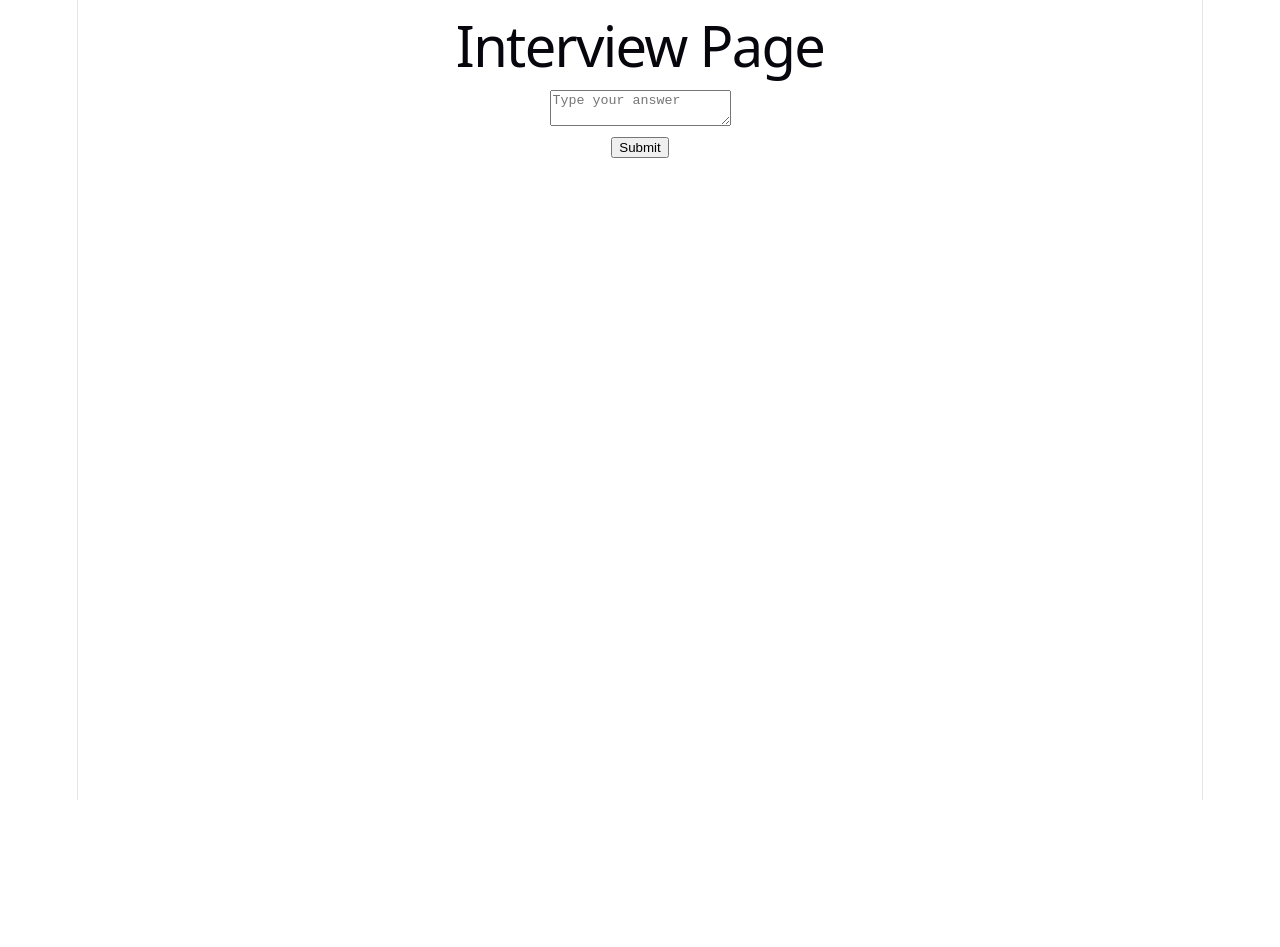
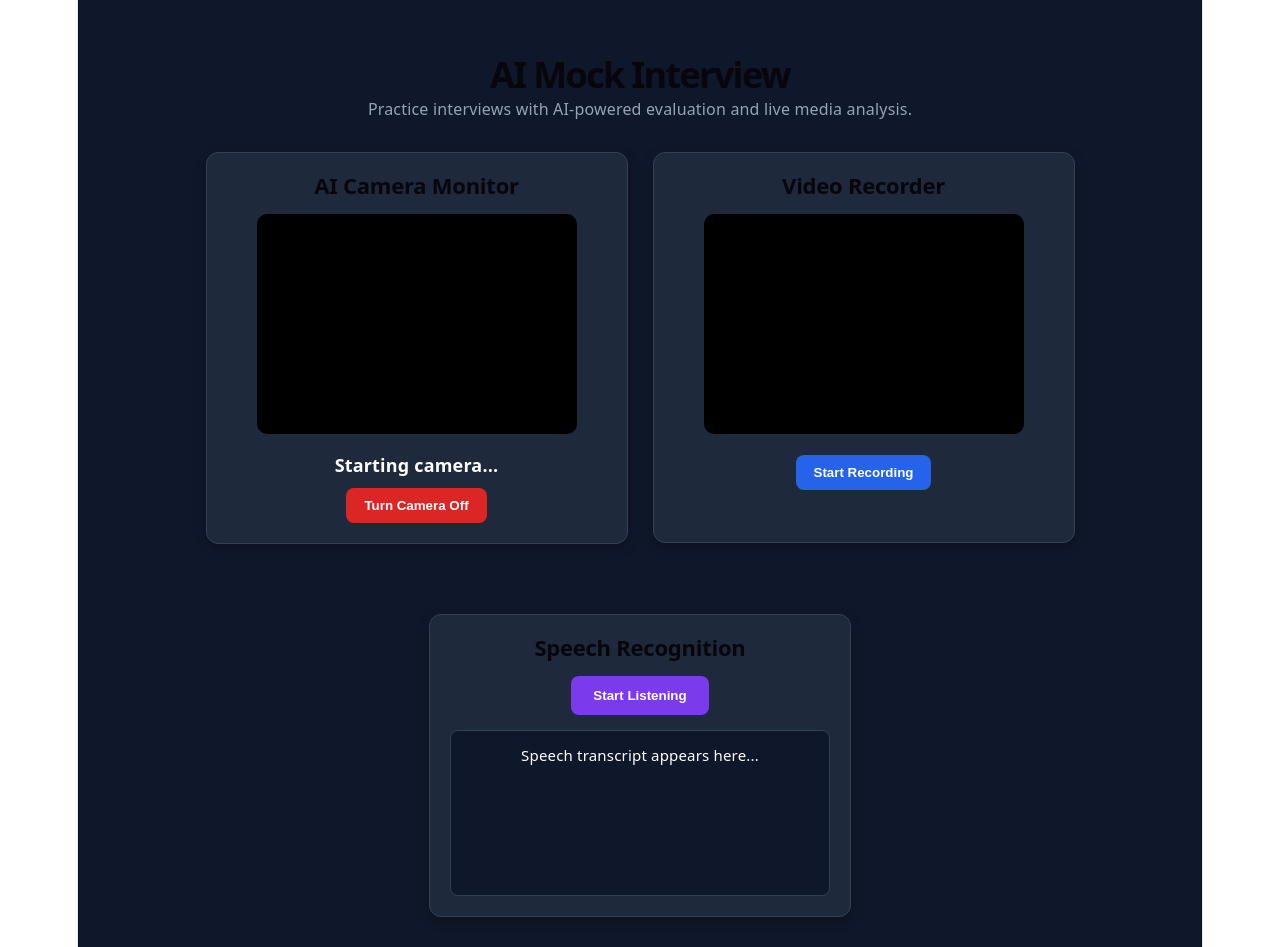
Before and after one commit to Tejashree-19/Ai_interviewer_simulator, a React app in the folder frontend/: page /interview in a window 1280 px wide. Before the commit the page ends 800 px from the top, so only its background shows below. Built offline with nearby package versions, Linux system fonts and the light colour scheme; no server answers; the HTML template or start-up script is replaced by a standard one.

Commit message:
Completed frontend media recording and UI polish

```diff
--- a/frontend/package.json
+++ b/frontend/package.json
@@ -11,6 +11,7 @@
   },
   "dependencies": {
     "axios": "^1.16.0",
+    "face-api.js": "^0.22.2",
     "react": "^19.2.6",
     "react-dom": "^19.2.6",
     "react-router-dom": "^7.15.0"
--- /dev/null
+++ b/frontend/src/components/VideoRecorder.jsx
@@ -0,0 +1,190 @@
+import { useRef, useState } from "react";
+import axios from "axios";
+
+function VideoRecorder() {
+
+  const videoRef = useRef(null);
+
+  const [mediaRecorder, setMediaRecorder] = useState(null);
+
+  const [recording, setRecording] = useState(false);
+
+  const chunksRef = useRef([]);
+
+  const startRecording = async () => {
+
+    try {
+
+      const stream =
+        await navigator.mediaDevices.getUserMedia({
+          video: true,
+          audio: true,
+        });
+
+      videoRef.current.srcObject = stream;
+
+      const recorder = new MediaRecorder(stream);
+
+      recorder.ondataavailable = (event) => {
+        chunksRef.current.push(event.data);
+      };
+
+      recorder.onstop = async () => {
+
+        const blob = new Blob(
+          chunksRef.current,
+          {
+            type: "video/webm",
+          }
+        );
+
+        const videoURL =
+          URL.createObjectURL(blob);
+          const formData = new FormData();
+
+formData.append(
+  "file",
+  blob,
+  "interview-recording.webm"
+);
+
+try {
+
+  const response = await axios.post(
+    "http://127.0.0.1:8000/upload-video",
+    formData
+  );
+
+  console.log(response.data);
+
+} catch (error) {
+
+  console.log(error);
+
+}
+
+        chunksRef.current = [];
+      };
+
+      recorder.start();
+
+      setMediaRecorder(recorder);
+
+      setRecording(true);
+
+    } catch (error) {
+
+      console.log(error);
+
+    }
+  };
+
+  const stopRecording = () => {
+
+    mediaRecorder.stop();
+
+    setRecording(false);
+
+  };
+
+  return (
+
+    <div
+      style={{
+        background: "#1E293B",
+        padding: "20px",
+        borderRadius: "12px",
+        color: "white",
+        width: "380px",
+        paddingBottom: "52px",
+        border: "1px solid #334155",
+        boxShadow: "0 4px 12px rgba(0,0,0,0.25)",
+      }}
+    >
+
+      <h2
+  style={{
+    marginBottom: "15px",
+    fontSize: "22px",
+    fontWeight: "bold",
+  }}
+>
+  Video Recorder
+</h2>
+
+      <video
+        ref={videoRef}
+        autoPlay
+        muted
+        width="320"
+        height="220"
+        style={{
+          borderRadius: "10px",
+          background: "black",
+        }}
+      />
+
+    <div
+  style={{
+    marginTop: "15px",
+  }}
+>
+
+  {recording && (
+
+    <p
+      style={{
+        color: "#EF4444",
+        fontWeight: "bold",
+        marginBottom: "10px",
+      }}
+    >
+      🔴 Recording...
+    </p>
+
+  )}
+
+  {!recording ? (
+
+        <button
+  onClick={startRecording}
+  style={{
+    background: "#2563EB",
+    color: "white",
+    border: "none",
+    padding: "10px 18px",
+    borderRadius: "8px",
+    cursor: "pointer",
+    fontWeight: "bold",
+  }}
+>
+  Start Recording
+</button>
+
+        ) : (
+
+        <button
+  onClick={stopRecording}
+  style={{
+    background: "#DC2626",
+    color: "white",
+    border: "none",
+    padding: "10px 18px",
+    borderRadius: "8px",
+    cursor: "pointer",
+    fontWeight: "bold",
+  }}
+>
+  Stop Recording
+</button>
+
+        )}
+
+      </div>
+
+    </div>
+
+  );
+}
+
+export default VideoRecorder;
--- /dev/null
+++ b/frontend/src/components/VoiceRecorder.jsx
@@ -0,0 +1,153 @@
+import { useState } from "react";
+
+function VoiceRecorder() {
+
+  const [transcript, setTranscript] =
+    useState("");
+
+  const [listening, setListening] =
+    useState(false);
+
+  const SpeechRecognition =
+    window.SpeechRecognition ||
+    window.webkitSpeechRecognition;
+
+  const recognition =
+    new SpeechRecognition();
+
+  recognition.continuous = true;
+
+  recognition.interimResults = true;
+
+  recognition.onresult = (event) => {
+
+    let currentTranscript = "";
+
+    for (
+      let i = 0;
+      i < event.results.length;
+      i++
+    ) {
+
+      currentTranscript +=
+        event.results[i][0].transcript;
+
+    }
+
+    setTranscript(currentTranscript);
+  };
+
+  const startListening = () => {
+
+    recognition.start();
+
+    setListening(true);
+
+  };
+
+  const stopListening = () => {
+
+    recognition.stop();
+
+    setListening(false);
+
+  };
+
+  return (
+
+    <div
+      style={{
+        background: "#1E293B",
+        padding: "20px",
+        borderRadius: "12px",
+        color: "white",
+        width: "380px",
+        marginTop: "20px",
+        border: "1px solid #334155",
+        boxShadow: "0 4px 12px rgba(0,0,0,0.25)",
+      }}
+    >
+
+      <h2
+        style={{
+          marginBottom: "15px",
+          fontSize: "22px",
+          fontWeight: "bold",
+        }}
+      >
+        Speech Recognition
+      </h2>
+      {listening && (
+
+  <p
+    style={{
+      color: "#22C55E",
+      fontWeight: "bold",
+      marginBottom: "10px",
+    }}
+  >
+    🎤 Listening...
+  </p>
+
+)}
+
+      {!listening ? (
+
+        <button
+          onClick={startListening}
+          style={{
+            background: "#7C3AED",
+            color: "white",
+            border: "none",
+            padding: "12px 22px",
+            borderRadius: "8px",
+            cursor: "pointer",
+            fontWeight: "bold",
+          }}
+        >
+          Start Listening
+        </button>
+
+      ) : (
+
+        <button
+          onClick={stopListening}
+          style={{
+            background: "#DC2626",
+            color: "white",
+            border: "none",
+            padding: "12px 22px",
+            borderRadius: "8px",
+            cursor: "pointer",
+            fontWeight: "bold",
+          }}
+        >
+          Stop Listening
+        </button>
+
+      )}
+
+      <div
+        style={{
+          marginTop: "15px",
+          background: "#0F172A",
+          padding: "12px",
+          borderRadius: "8px",
+          minHeight: "140px",
+          border: "1px solid #334155",
+          lineHeight: "1.6",
+          fontSize: "15px",
+        }}
+      >
+
+        {transcript ||
+          "Speech transcript appears here..."}
+
+      </div>
+
+    </div>
+
+  );
+}
+
+export default VoiceRecorder;
--- /dev/null
+++ b/frontend/src/components/WebcamMonitor.jsx
@@ -0,0 +1,165 @@
+import { useEffect, useRef, useState } from "react";
+
+function WebcamMonitor() {
+
+  const videoRef = useRef(null);
+
+  const [cameraStatus, setCameraStatus] =
+    useState("Starting camera...");
+
+  const [stream, setStream] =
+    useState(null);
+
+  const [cameraOn, setCameraOn] =
+    useState(true);
+
+  useEffect(() => {
+
+    startCamera();
+
+  }, []);
+
+  const startCamera = async () => {
+
+    try {
+
+      const mediaStream =
+        await navigator.mediaDevices.getUserMedia({
+          video: true,
+        });
+
+      if (videoRef.current) {
+
+        videoRef.current.srcObject =
+          mediaStream;
+
+      }
+
+      setStream(mediaStream);
+
+      setCameraStatus("✅ Camera Active");
+
+      setCameraOn(true);
+
+    } catch (error) {
+
+      console.log(error);
+
+      setCameraStatus(
+        "❌ Camera Access Denied"
+      );
+
+    }
+  };
+
+  const stopCamera = () => {
+
+    if (stream) {
+
+      stream.getTracks().forEach(
+        (track) => track.stop()
+      );
+
+      if (videoRef.current) {
+
+        videoRef.current.srcObject = null;
+
+      }
+
+      setCameraStatus("⛔ Camera Off");
+
+      setCameraOn(false);
+
+    }
+  };
+
+  return (
+
+    <div
+      style={{
+        padding: "20px",
+        background: "#1E293B",
+        borderRadius: "12px",
+        color: "white",
+        width: "380px",
+        marginBottom: "20px",
+        border: "1px solid #334155",
+        boxShadow: "0 4px 12px rgba(0,0,0,0.25)",
+      }}
+    >
+
+      <h2
+        style={{
+          marginBottom: "15px",
+          fontSize: "22px",
+          fontWeight: "bold",
+        }}
+      >
+        AI Camera Monitor
+      </h2>
+
+      <video
+        ref={videoRef}
+        autoPlay
+        muted
+        width="320"
+        height="220"
+        style={{
+          borderRadius: "10px",
+          background: "black",
+        }}
+      />
+
+      <p
+        style={{
+          marginTop: "12px",
+          fontWeight: "bold",
+        }}
+      >
+        {cameraStatus}
+      </p>
+
+      {cameraOn ? (
+
+        <button
+          onClick={stopCamera}
+          style={{
+            background: "#DC2626",
+            color: "white",
+            border: "none",
+            padding: "10px 18px",
+            borderRadius: "8px",
+            cursor: "pointer",
+            fontWeight: "bold",
+            marginTop: "10px",
+          }}
+        >
+          Turn Camera Off
+        </button>
+
+      ) : (
+
+        <button
+          onClick={startCamera}
+          style={{
+            background: "#2563EB",
+            color: "white",
+            border: "none",
+            padding: "10px 18px",
+            borderRadius: "8px",
+            cursor: "pointer",
+            fontWeight: "bold",
+            marginTop: "10px",
+          }}
+        >
+          Turn Camera On
+        </button>
+
+      )}
+
+    </div>
+
+  );
+}
+
+export default WebcamMonitor;
--- a/frontend/src/pages/Interview.jsx
+++ b/frontend/src/pages/Interview.jsx
@@ -1,75 +1,78 @@
-import { useState } from "react";
-import axios from "axios";
+import WebcamMonitor from "../components/WebcamMonitor";
+import VideoRecorder from "../components/VideoRecorder";
+import VoiceRecorder from "../components/VoiceRecorder";
 
 function Interview() {
 
-  const [answer, setAnswer] = useState("");
-  const [messages, setMessages] = useState([]);
+  return (
 
-  const sendAnswer = async () => {
+    <div
+      style={{
+        minHeight: "100vh",
+        background: "#0F172A",
+        padding: "30px",
+        color: "white",
+      }}
+    >
 
-    try {
+      <div
+        style={{
+          marginBottom: "30px",
+          textAlign: "center",
+        }}
+      >
 
-      const response = await axios.post(
-        `http://127.0.0.1:8000/answer`,
-        {
-          answer : answer,
-        }
-      );
+        <h1
+          style={{
+            fontSize: "36px",
+            fontWeight: "bold",
+            marginBottom: "8px",
+          }}
+        >
+          AI Mock Interview
+        </h1>
 
-      const nextQuestion = response.data.next_question;
+        <p
+          style={{
+            color: "#94A3B8",
+            fontSize: "16px",
+          }}
+        >
+          Practice interviews with AI-powered evaluation and live media analysis.
+        </p>
 
-      setMessages([
-        ...messages,
-        {
-          type: "user",
-          text: answer,
-        },
-        {
-          type: "ai",
-          text: nextQuestion,
-        },
-      ]);
-
-      setAnswer("");
-
-    } catch (error) {
-      console.log(error);
-    }
-  };
-
-  return (
-    <div>
-
-      <h1>Interview Page</h1>
-
-      <div>
-        {messages.map((msg, index) => (
-          <div key={index}>
-
-            <strong>
-              {msg.type === "user" ? "YOU" : "AI"}
-            </strong>
-
-            <p>{msg.text}</p>
-
-          </div>
-        ))}
       </div>
 
-      <textarea
-        placeholder="Type your answer"
-        value={answer}
-        onChange={(e) => setAnswer(e.target.value)}
-      />
+      <div
+        style={{
+          display: "flex",
+          gap: "25px",
+          justifyContent: "center",
+          alignItems: "flex-start",
+          flexWrap: "wrap",
+        }}
+      >
 
-      <br />
+        <WebcamMonitor />
 
-      <button onClick={sendAnswer}>
-        Submit
-      </button>
+        <VideoRecorder />
+
+      </div>
+
+      <div
+        style={{
+          display: "flex",
+          justifyContent: "center",
+          marginTop: "30px",
+        }}
+      >
+
+        <VoiceRecorder />
+
+      </div>
 
     </div>
+
   );
 }
 
```
Also changed, not shown: 1 other file (tests, documents, lock files or other folders).
